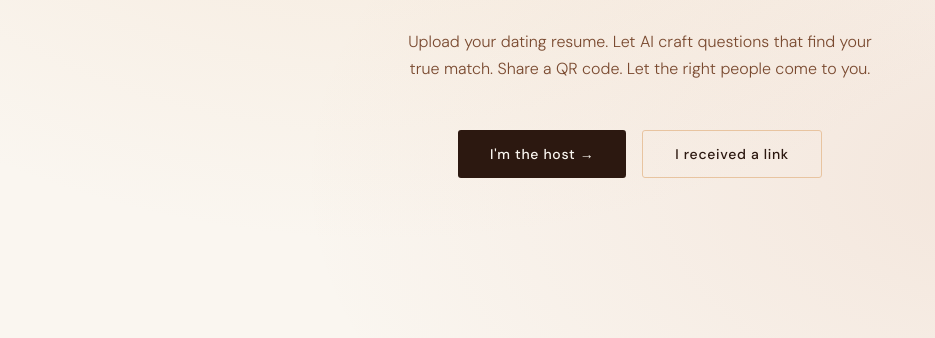
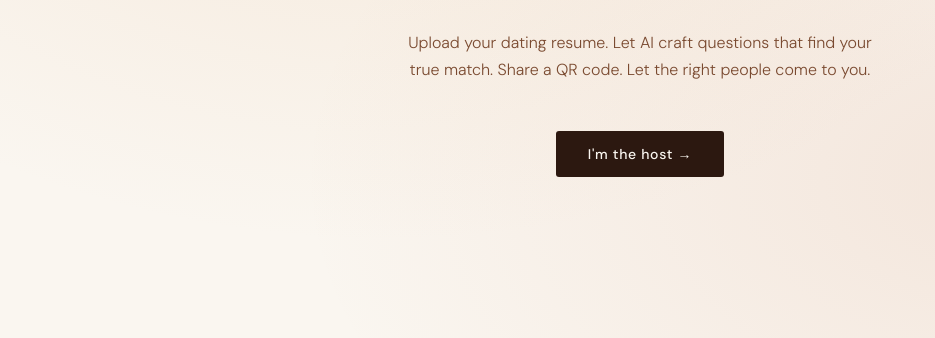
Before and after one commit to TaylormacbrownC5/SYTYIM, a website: page so-you-think/index.html in a window 1280 px wide. Shown: the part 462-800 px from the top of the page, without its empty margins (0-935 px from the left). Drawn offline with nearby package versions, Linux system fonts and the light colour scheme; a web font is replaced by a local one.

Commit message:
Update index.html

```diff
--- a/so-you-think/index.html
+++ b/so-you-think/index.html
@@ -389,7 +389,6 @@
     <p class="subtitle">Upload your dating resume. Let AI craft questions that find your true match. Share a QR code. Let the right people come to you.</p>
     <div class="btn-group">
       <button class="btn btn-primary" onclick="showView('host-setup')">I'm the host →</button>
-      <button class="btn btn-secondary" onclick="showView('candidate-entry')">I received a link</button>
     </div>
   </div>
 </div>
```
